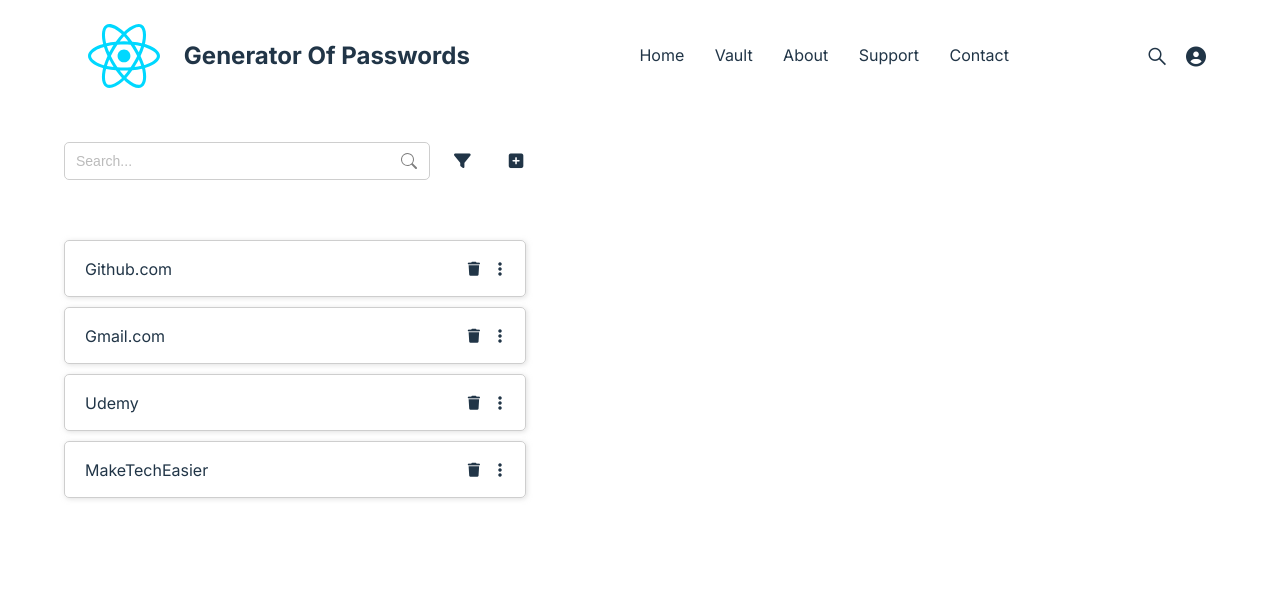
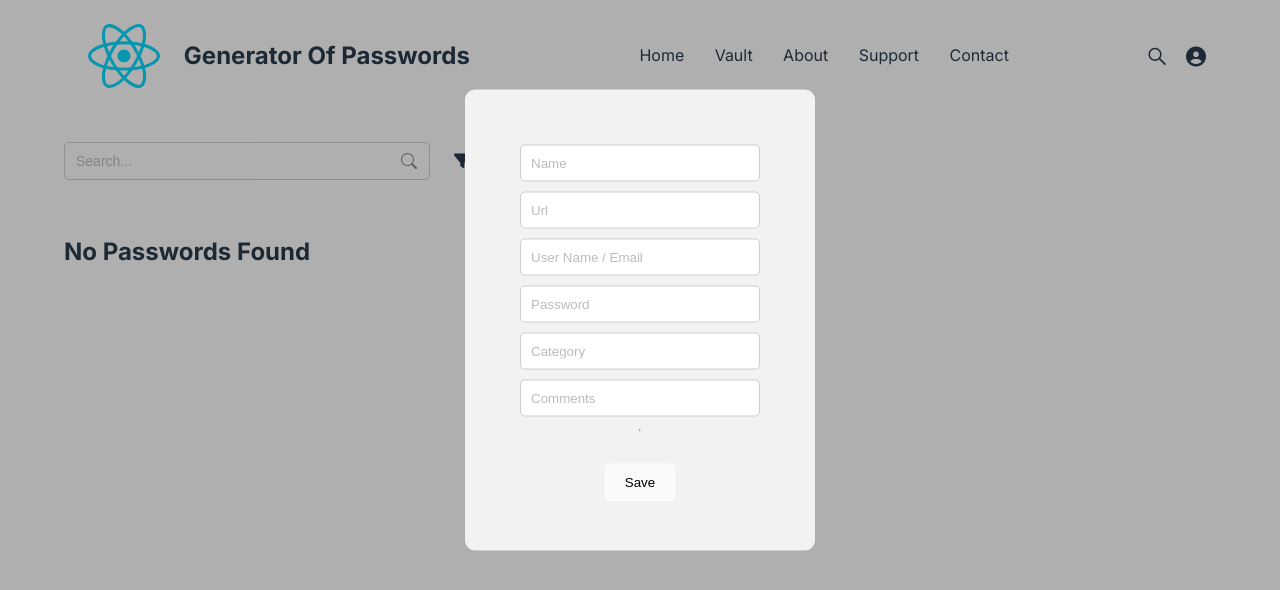
Before and after one commit to ork89/genopass, a React (Vite) app: page / in a window 1280 px wide. Both pictures are taken after a click on the button 515 px from the left and 161 px from the top of the page. Shown: the top 590 px of the page. Built offline with nearby package versions, Linux system fonts and the light colour scheme.

Commit message:
Added Modal window for adding new passwords. Saving and retrieving data to/from localStorage. Added context menu to password items. misc CSS changes and updates.

```diff
--- a/package.json
+++ b/package.json
@@ -9,8 +9,10 @@
     "preview": "vite preview"
   },
   "dependencies": {
+    "nanoid": "^4.0.0",
     "react": "^18.2.0",
-    "react-dom": "^18.2.0"
+    "react-dom": "^18.2.0",
+    "react-modal": "^3.16.1"
   },
   "devDependencies": {
     "@types/react": "^18.0.17",
--- a/src/App.css
+++ b/src/App.css
@@ -34,7 +34,7 @@ nav {
 }
 
 .nav--menu > li:hover {
-  border-bottom: 2px solid #61dafbaa;
+  border-bottom: 2px solid rgba(190, 190, 190, 0.767);
   font-weight: 600;
   cursor: pointer;
 }
--- /dev/null
+++ b/src/components/ContextMenu/ContextMenu.css
@@ -0,0 +1,26 @@
+.context {
+    position: absolute;
+    background-color: #f8f8f8;
+    color: rgb(100, 100, 100);
+    border-radius: 10px;
+    box-shadow: 1px 2px 6px #c9c9c99f;
+    transition: opacity 0.5s linear;
+}
+
+.context-menu {
+    list-style: none;
+    padding: 0;
+}
+
+.context-menu > li {
+    padding: 3px 15px;
+    cursor: pointer;
+}
+
+.context-menu > li:hover {
+    background-color: #c9c9c950;
+}
+
+.context-menu > li:not(:last-child) {
+    border-bottom: 1px solid #b1b1b170;
+}
--- /dev/null
+++ b/src/components/ContextMenu/ContextMenu.jsx
@@ -0,0 +1,21 @@
+import React from 'react';
+import './ContextMenu.css';
+
+const ContextMenu = props => {
+	const positions = {
+		top: `${props.positionY}px`,
+		left: `${props.positionX}px`,
+	};
+
+	return (
+		<div className='context' style={positions}>
+			<ul className='context-menu'>
+				<li>Edit</li>
+				<li onClick={() => props.delete(props.id)}>Delete</li>
+				<li>Show Password</li>
+			</ul>
+		</div>
+	);
+};
+
+export default ContextMenu;
--- a/src/components/DataView/Data.css
+++ b/src/components/DataView/Data.css
@@ -1,5 +1,5 @@
 
-form {
+.view--search > form {
     color: #555;
     display: flex;
     width: 360px;
@@ -7,6 +7,58 @@ form {
     border: 1px solid rgb(194 194 194 / 80%);
     border-radius: 5px;
     margin: 0 0 30px;
+  }
+
+  .modal {
+    position: absolute;
+    top: 40%;
+    left: 50%;
+    right: auto;
+    bottom: auto;
+    background-color: #f2f2f2;
+    border-radius: 10px;
+    transform: translate(-50%, -50%);
+    width: 250px;
+    padding: 50px;
+  }
+
+  .overlay {
+    position: fixed;
+    top: 0;
+    left: 0;
+    right: 0;
+    bottom: 0;
+    background-color: rgba(22, 22, 22, 0.342);
+  }
+
+  .modal--add-password > form {
+    display: flex;
+    flex-direction: column;
+    justify-content: center;
+  }
+
+  .modal--add-password > form > input {
+    border-radius: 5px;
+    border: 1px solid rgb(194 194 194 / 80%);
+    padding: 10px;
+    margin: 5px;
+  }
+
+  input::placeholder {
+    color: #bbb;
+  }
+
+  .modal--submitBtn {
+    padding: 10px;
+    width: 70px;
+    margin: 0 auto;
+    border: 1px solid #FFF;
+    border-radius: 4px;
+    cursor: pointer;
+  }
+
+  .modal--submitBtn:focus {
+    border: 1px solid #dddddd;
   }
 
 .view--search {
@@ -80,10 +132,11 @@ input[type="search"] {
     width: 450px;
     height: 45px;
     padding: 5px;
-    border: 1px solid rgb(194 194 194 / 80%);
+    border: 1px solid rgb(194 194 194 / 50%);
     border-radius: 5px;
     margin-bottom: 10px;
-    box-shadow: 1px 1px 5px 0px rgb(194 194 194 / 50%);
+    /* box-shadow: 1px 1px 5px 0px rgb(194 194 194 / 50%); */
+    box-shadow: 0px 1px 4px #c9c9c99f;
     display: flex;
     align-items: center;
 }
--- a/src/components/DataView/Data.jsx
+++ b/src/components/DataView/Data.jsx
@@ -1,25 +1,51 @@
 import React, { useState } from 'react';
+import { useEffect } from 'react';
+import ContextMenu from '../ContextMenu/ContextMenu';
 
 import './Data.css';
 
 const Data = props => {
 	const [showPass, setShowPass] = useState(false);
+	const [showContextMenu, setShowContextMenu] = useState(false);
+	const [positions, setPositions] = useState({ x: 0, y: 0 });
+
+	useEffect(() => {
+		const handleOverlayClick = () => setShowContextMenu(false);
+		window.addEventListener('click', handleOverlayClick);
+
+		return () => {
+			window.removeEventListener('click', handleOverlayClick);
+		};
+	}, []);
 
 	const toggleShowPass = () => {
 		setShowPass(() => !showPass);
 	};
 
-	const openMenu = () => {
-		console.log('menu');
+	const openContextMenu = event => {
+		event.preventDefault();
+		setShowContextMenu(true);
+
+		setPositions({
+			x: event.pageX,
+			y: event.pageY,
+		});
 	};
 
 	return (
-		<div className='data--item'>
+		<>
+			{showContextMenu && (
+				<ContextMenu
+					delete={props.remove}
+					positionX={positions.x}
+					positionY={positions.y}
+					id={props.id}
+				/>
+			)}
+
+			<div className='data--item' onContextMenu={e => openContextMenu(e)}>
 				<span style={{ width: '100%', textIndent: '15px' }}>{props.name}</span>
 				<span>
-				<i onClick={() => props.remove(props.id)} className='fa-solid fa-trash fa-sm'></i>
-			</span>
-			{/* <span>
 					<i className='fa-solid fa-pen fa-sm'></i>
 				</span>
 				<span onClick={toggleShowPass}>
@@ -28,11 +54,12 @@ const Data = props => {
 					) : (
 						<i className='fa-solid fa-eye-slash fa-sm'></i>
 					)}
-			</span> */}
-			<span onClick={openMenu}>
+				</span>
+				<span onClick={e => openContextMenu(e)}>
 					<i className='fa-solid fa-ellipsis-vertical'></i>
 				</span>
 			</div>
+		</>
 	);
 };
 
--- a/src/components/DataView/DataView.jsx
+++ b/src/components/DataView/DataView.jsx
@@ -1,19 +1,38 @@
-import React from 'react';
-import { useState } from 'react';
+import { nanoid } from 'nanoid';
+import React, { useState } from 'react';
+import { useEffect } from 'react';
+import ReactModal from 'react-modal';
 import testData from '../../testData';
 import Data from './Data';
 
+ReactModal.setAppElement('#root');
+
 const DataView = () => {
-	const [passwordList, setPasswordList] = useState(testData || []);
+	const [passwordList, setPasswordList] = useState(
+		JSON.parse(localStorage.getItem('pwdList')) || []
+	);
 	const [filter, setFilter] = useState('');
+	const [isShowModal, setShowModal] = useState(false);
+	const [newPassword, setNewPassword] = useState({
+		id: nanoid(),
+		name: '',
+		url: '',
+		category: '',
+		userName: '',
+		password: '',
+		comments: '',
+	});
 
-	// for now removing the password from the in-memory passwords array
+	useEffect(() => {
+		localStorage.setItem('pwdList', JSON.stringify(passwordList));
+	}, [passwordList]);
+
+	// While there's still no DB only removing the password from memory and localStorage
 	const removePasswordItem = id => {
 		setPasswordList(prevList => {
 			let newPassArray = [];
 			prevList.map(pass => {
 				if (pass.id !== id) {
-					console.log(`ID: ${id}\nPassId: ${pass.id}`);
 					newPassArray.push(pass);
 				}
 			});
@@ -22,7 +41,55 @@ const DataView = () => {
 		});
 	};
 
-	const passList = passwordList
+	const openModal = () => {
+		setShowModal(true);
+	};
+
+	const closeModal = () => {
+		setShowModal(false);
+		setNewPassword({
+			id: nanoid(),
+			name: '',
+			url: '',
+			category: '',
+			userName: '',
+			password: '',
+			comments: '',
+		});
+	};
+
+	const handleChange = event => {
+		setNewPassword(prevFormData => {
+			return {
+				...prevFormData,
+				[event.target.name]: event.target.value,
+			};
+		});
+	};
+
+	const handleSubmit = e => {
+		e.preventDefault();
+
+		setPasswordList(prevList => {
+			const newList = [];
+			newList.push(newPassword);
+
+			for (let index = 0; index < prevList.length; index++) {
+				newList.push(prevList[index]);
+			}
+
+			return newList;
+		});
+
+		// after setting up the DB this will save the new password to that DB
+		// for now I'll just use localStorage
+		localStorage.setItem('pwdList', JSON.stringify(passwordList));
+		closeModal();
+	};
+
+	const passList =
+		passwordList && passwordList.length > 0 ? (
+			passwordList
 				.filter(item => item.name.toLowerCase().includes(filter))
 				.map(passwordItem => {
 					return (
@@ -33,10 +100,79 @@ const DataView = () => {
 							remove={removePasswordItem}
 						/>
 					);
-		});
+				})
+		) : (
+			<h2>No Passwords Found</h2>
+		);
 
 	return (
-		<div>
+		<div id='view--container'>
+			<ReactModal
+				isOpen={isShowModal}
+				onRequestClose={closeModal}
+				className='modal'
+				overlayClassName='overlay'
+			>
+				<div className='modal--add-password'>
+					<form>
+						<input
+							type='text'
+							name='name'
+							id='passwordName'
+							placeholder='Name'
+							onChange={handleChange}
+							value={newPassword.name}
+						/>
+						<input
+							type='text'
+							name='url'
+							id='passwordUrl'
+							placeholder='Url'
+							onChange={handleChange}
+							value={newPassword.passwordUrl}
+						/>
+						<input
+							type='text'
+							name='userName'
+							id='userName'
+							autoComplete='username'
+							placeholder='User Name / Email'
+							onChange={handleChange}
+							value={newPassword.userName}
+						/>
+						<input
+							type='password'
+							name='password'
+							id='password'
+							autoComplete='new-password'
+							placeholder='Password'
+							onChange={handleChange}
+							value={newPassword.password}
+						/>
+						<input
+							type='text'
+							name='category'
+							id='passwordCategory'
+							placeholder='Category'
+							onChange={handleChange}
+							value={newPassword.category}
+						/>
+						<input
+							type='text'
+							name='comments'
+							id='comments'
+							placeholder='Comments'
+							onChange={handleChange}
+							value={newPassword.comments}
+						/>
+						<hr />
+						<br />
+						<button onClick={handleSubmit} className='modal--submitBtn'>
+							Save
+						</button>
+					</form>
+				</div>
+			</ReactModal>
 			<div className='view--search'>
 				<form>
 					<input
@@ -52,7 +188,7 @@ const DataView = () => {
 				<button>
 					<i className='fa-solid fa-filter fa-lg'></i>
 				</button>
-				<button>
+				<button onClick={openModal}>
 					<i className='fa-solid fa-square-plus fa-lg'></i>
 				</button>
 			</div>
```
Also changed, not shown: 1 other file (tests, documents, lock files or other folders). Lines whose indentation alone changed are shown as unchanged.
